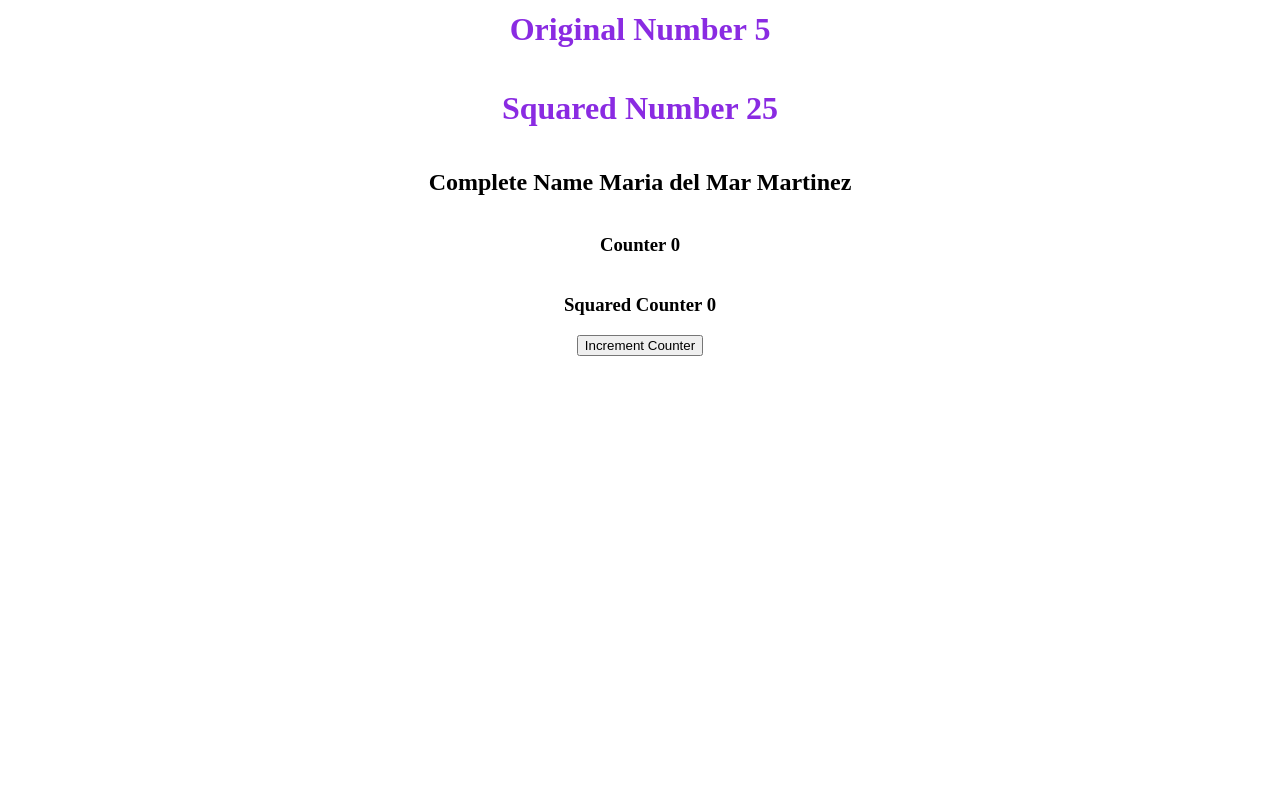
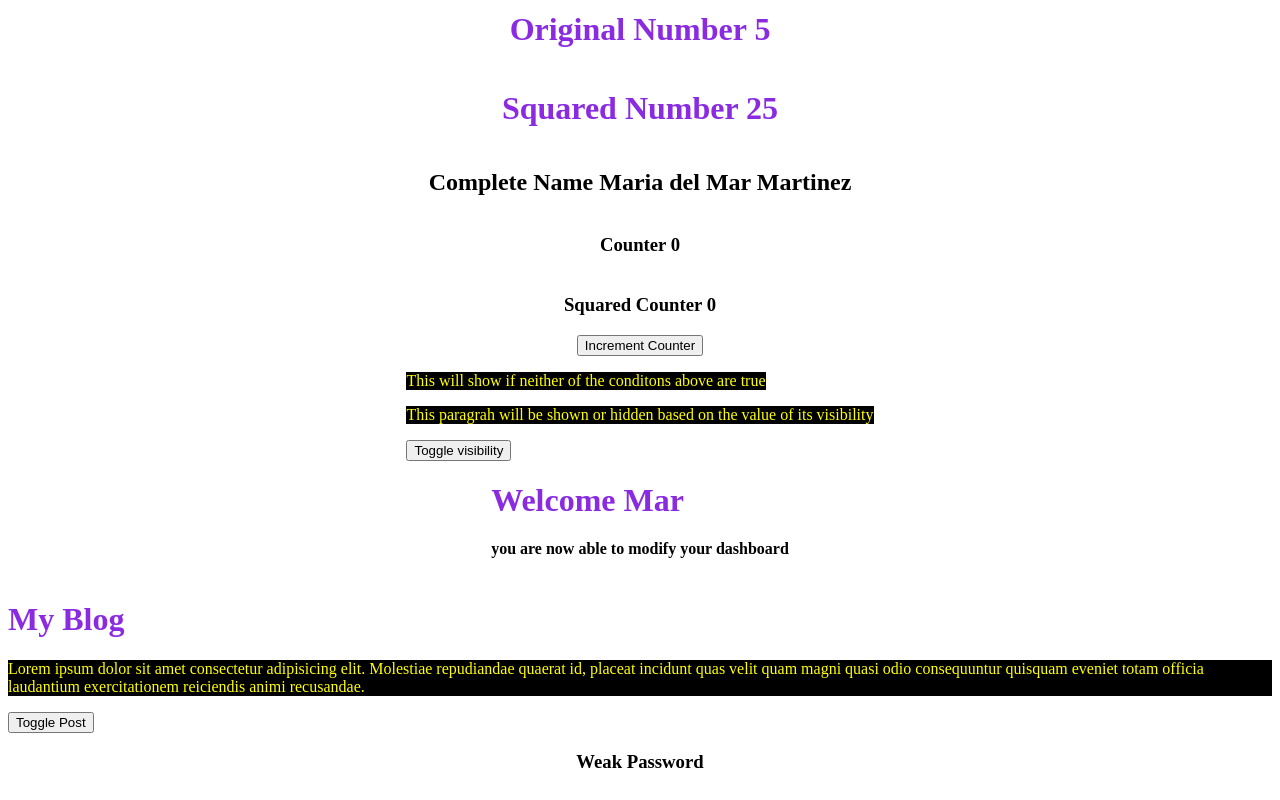
Before and after one commit to marita703/vuejscurse, a Vue app: page / in a window 1280 px wide. Shown: the part 3000-3800 px from the top of the page. Before the commit the page ends 3364 px from the top, so only its background shows below. Built offline with nearby package versions, Linux system fonts and the light colour scheme.

Commit message:
Conditional Rendering

```diff
--- /dev/null
+++ b/src/components/ConditionalRenderingComponent.vue
@@ -0,0 +1,65 @@
+<script setup>
+import { ref, reactive } from 'vue'
+const isTrue = false
+const isFalse = false
+
+let isVisible = ref(true)
+
+const toggleVisibility = reactive(() => (isVisible.value = !isVisible.value))
+
+const isUserLoggedIn = ref(true)
+
+let userName = 'Mar'
+
+let showDetails = ref(isUserLoggedIn)
+
+const isActive = ref(true)
+
+let password = ref('12')
+</script>
+
+<!-- how this work -->
+<!-- "if" will check if the condition is true, if is not then it goes to "else-if" that checks if this another condition is true, if not, then goes to "else" that gives something in case both of the previos conditions are false -->
+
+<template>
+  <div>
+    <p v-if="isTrue">This will show if isTrue is true</p>
+    <p v-else-if="isFalse">This will show if isFalse is true</p>
+    <p v-else>This will show if neither of the conditons above are true</p>
+
+    <!-- v-show -->
+    <p v-show="isVisible">
+      This paragrah will be shown or hidden based on the value of its visibility
+    </p>
+
+    <button @click="toggleVisibility">Toggle visibility</button>
+  </div>
+
+  <div>
+    <h1 v-if="isUserLoggedIn">Welcome {{ userName }}</h1>
+    <p v-else>Please log in to access this content</p>
+
+    <div v-show="showDetails">
+      <h4>you are now able to modify your dashboard</h4>
+    </div>
+  </div>
+
+  <div>
+    <div v-if="isActive">
+      <h1>My Blog</h1>
+      <p>
+        Lorem ipsum dolor sit amet consectetur adipisicing elit. Molestiae repudiandae quaerat id,
+        placeat incidunt quas velit quam magni quasi odio consequuntur quisquam eveniet totam
+        officia laudantium exercitationem reiciendis animi recusandae.
+      </p>
+    </div>
+
+    <button @click="isActive = !isActive">Toggle Post</button>
+  </div>
+
+  <div>
+    <h3 v-if="password.length > 8">Strong Password</h3>
+    <h3 v-else-if="password.length < 8">Weak Password</h3>
+    <h3 v-else>Please enter your Password</h3>
+  </div>
+</template>
--- a/src/components/HelloWorld.vue
+++ b/src/components/HelloWorld.vue
@@ -12,6 +12,7 @@ import MyEvent from '@/components/MyEvent.vue'
 import MyReactiveComponent from '@/components/MyReactiveComponent.vue'
 import MyRefComponent from '@/components/MyRefComponent.vue'
 import ComputedProperties from '@/components/ComputedProperties.vue'
+import ConditionalRenderingComponent from '@/components/ConditionalRenderingComponent.vue'
 console.log('Hello World')
 </script>
 
@@ -31,6 +32,7 @@ console.log('Hello World')
     <MyReactiveComponent />
     <MyRefComponent />
     <ComputedProperties />
+    <ConditionalRenderingComponent />
   </div>
 </template>
 <!-- Css -->
```
